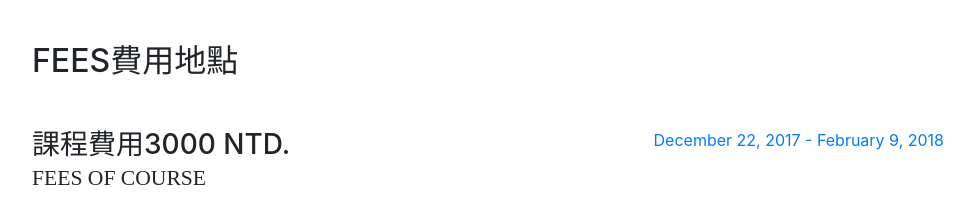
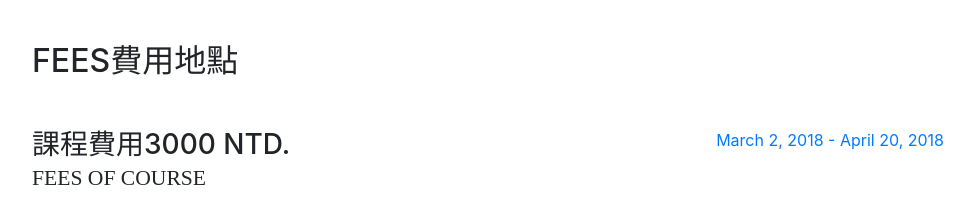
Before and after one commit to NatasaLin/tarot, a website with bundled scripts: page index.html in a window 1280 px wide. Shown: the part 2640-2852 px from the top of the page, without its empty margins (288-1263 px from the left). Built offline with nearby package versions, Linux system fonts and the light colour scheme; a web font is replaced by a local one.

Commit message:
變更日期

```diff
--- a/index.html
+++ b/index.html
@@ -221,7 +221,7 @@
 <!--              <p>GPA: 3.23</p>-->
             </div>
             <div class="resume-date text-md-right">
-              <span class="text-primary">December 22, 2017 - February 9, 2018</span>
+              <span class="text-primary">March 2, 2018 - April 20, 2018</span>
             </div>
           </div>
 
```
